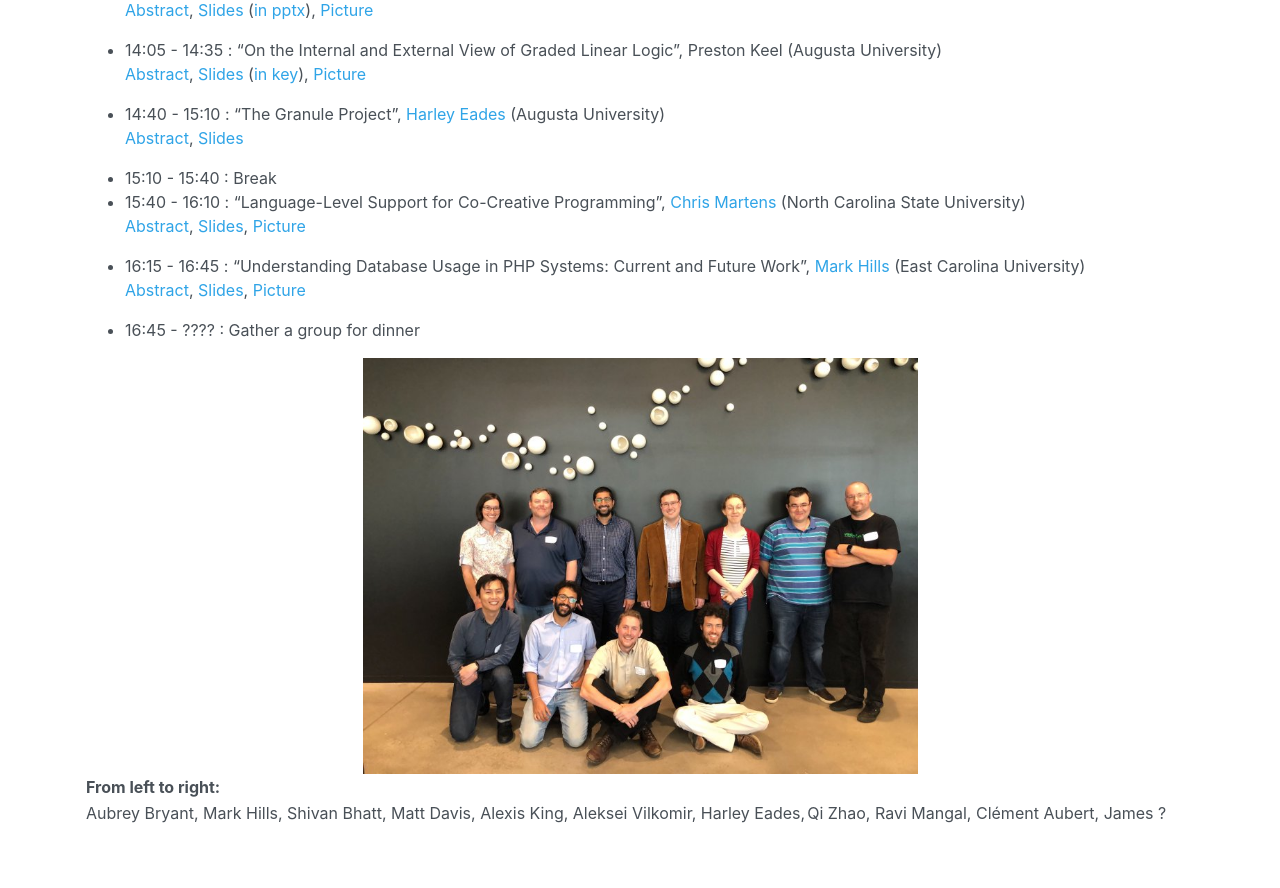
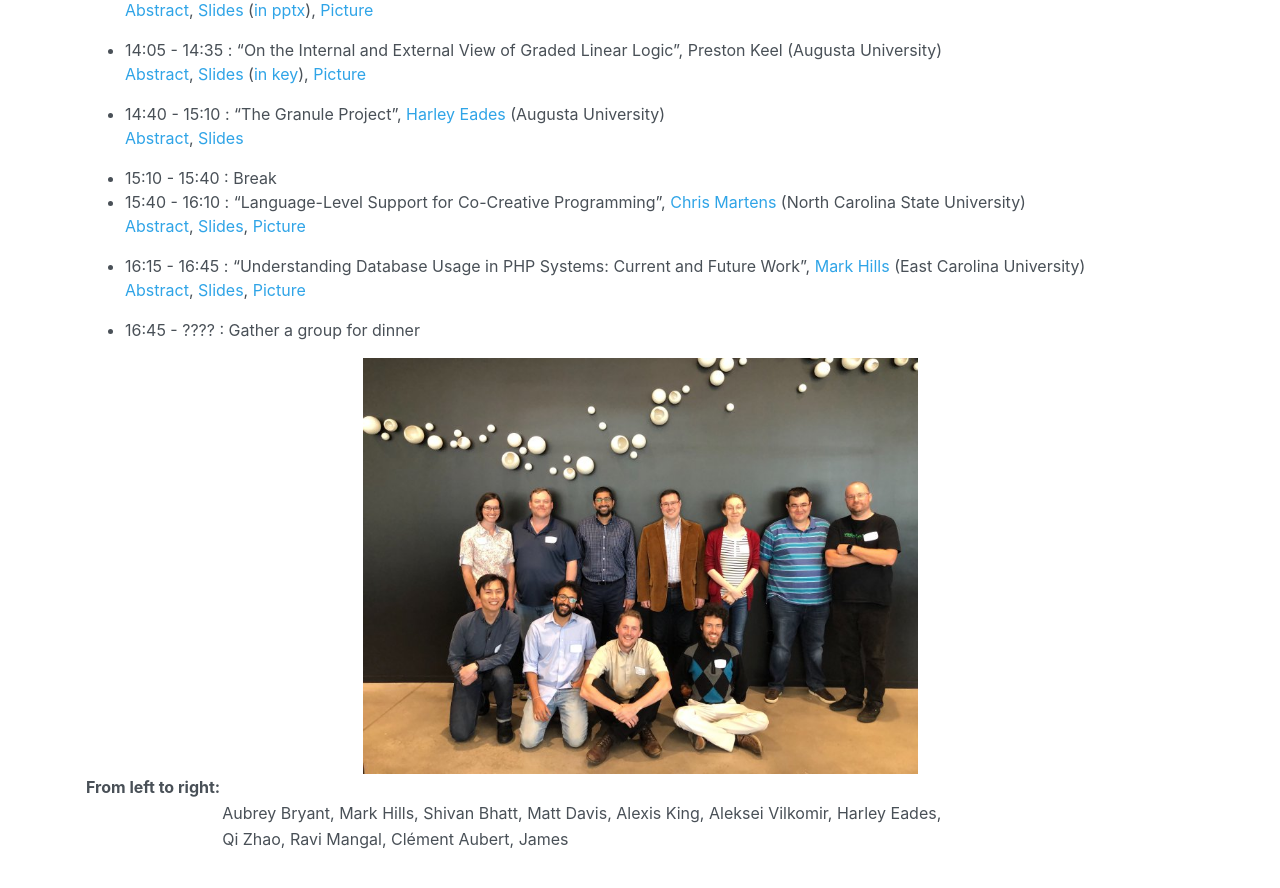
Before and after one commit to the-au-forml-lab/SERPL2019, a Jekyll site: the page built from programme.md, in a window 1280 px wide and 900 px high, scrolled down 973 px. Shown: the top 888 px of the window. Built offline with Jekyll 4.4.1, drawn with Linux system fonts in a browser that asks for light colours.

Commit message:
Fixing the table.

```diff
--- a/programme.md
+++ b/programme.md
@@ -51,8 +51,12 @@ SERPL Programme on May 11, 2019:
     <th></th>
   </tr>
   <tr>
+    <td></td>
     <td>Aubrey Bryant, Mark Hills, Shivan Bhatt, Matt Davis, Alexis King, Aleksei Vilkomir, Harley Eades,</td>
-    <td>Qi Zhao, Ravi Mangal, Clément Aubert, James ?</td>
+    </tr>
+    <tr>
+    <td></td>
+    <td>Qi Zhao, Ravi Mangal, Clément Aubert, James</td>
   </tr>
 </table>
 </div>
```
